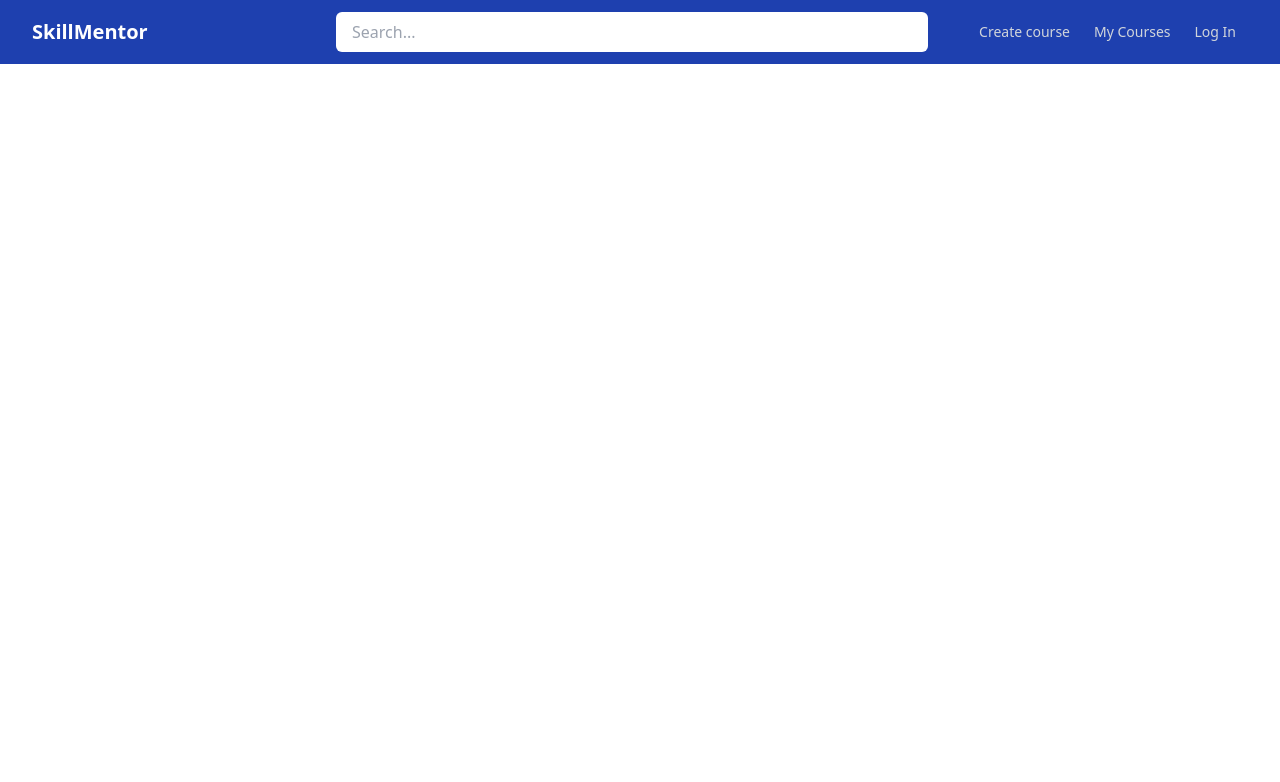
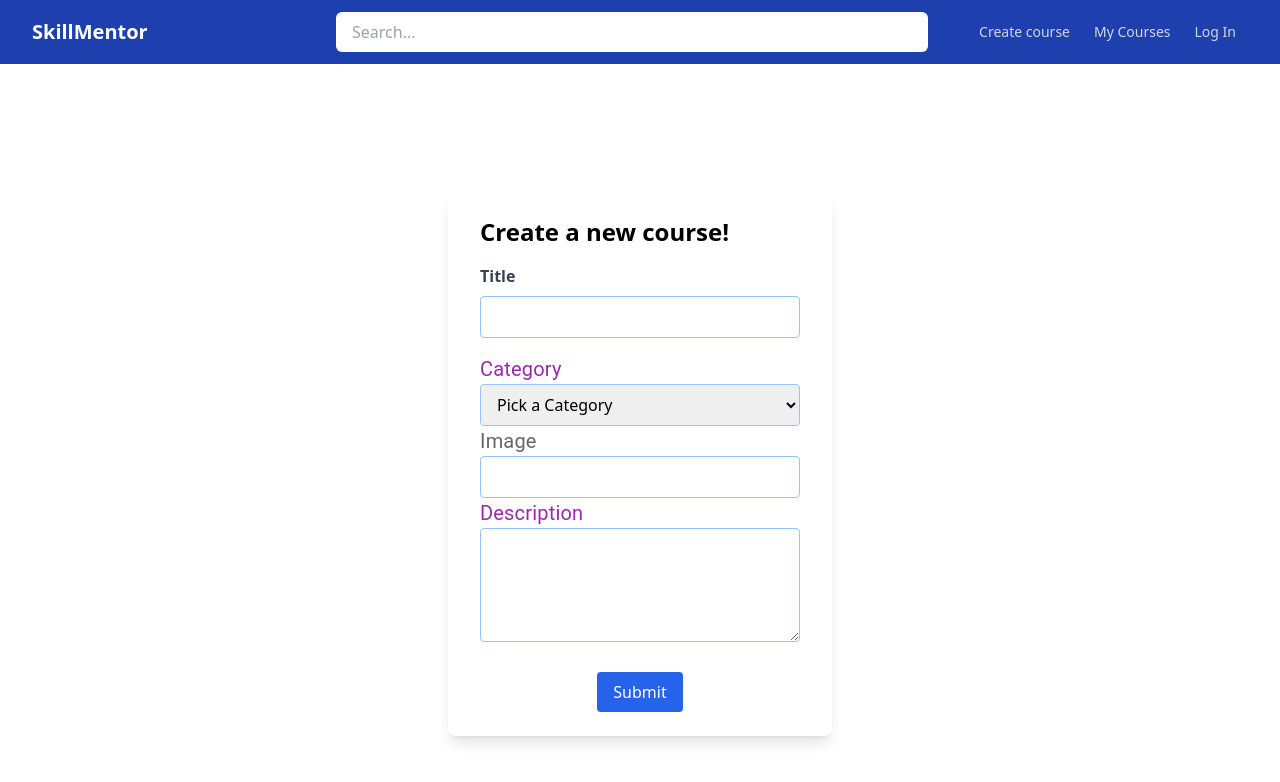
Before and after one commit to pepelacon/capstone_project, a React (Create React App) app in the folder client/: page /create_course in a window 1280 px wide. Shown: the top 782 px of the page. Built offline with nearby package versions, Linux system fonts and the light colour scheme.

Commit message:
add registration to backend

```diff
--- a/client/package.json
+++ b/client/package.json
@@ -10,11 +10,13 @@
     "@testing-library/jest-dom": "^5.16.5",
     "@testing-library/react": "^13.4.0",
     "@testing-library/user-event": "^13.5.0",
+    "formik": "^2.2.9",
     "react": "^18.2.0",
     "react-dom": "^18.2.0",
     "react-router-dom": "^6.11.1",
     "react-scripts": "5.0.1",
-    "web-vitals": "^2.1.4"
+    "web-vitals": "^2.1.4",
+    "yup": "^1.1.1"
   },
   "scripts": {
     "start": "react-scripts start",
--- a/client/src/App.js
+++ b/client/src/App.js
@@ -1,22 +1,27 @@
-import React, { useState, useEffect } from 'react';
+import React, { useState, useEffect, useMemo } from 'react';
 import { Route, Routes } from 'react-router-dom';
-// import { BrowserRouter as Router, Route } from 'react-router-dom';
 import CourseContainer from './components/CourseContainer';
 import Navbar from './components/Navbar';
 import UserProfile from './components/UserProfile';
-// import SignUp from './components/SignUp';
-// import SignOut from './components/SignOut';
+import CreateCourseForm from './components/CreateCourseForm';
+import { UserContext } from './UserContext';
+
 
 function App() {
-    const [userId, setUserId] = useState()
+    const [userId, setUserId] = useState(null)
+    const value = useMemo(() => ({ userId, setUserId }), [userId, setUserId])
 
+    console.log(userId);
     return (
         <main>
             <Navbar />
+            <UserContext.Provider value={ value }>
                 <Routes>
-            <Route path="/profile" element={<UserProfile />}/>
                     <Route path="/" element={<CourseContainer />} />
+                    <Route path="/profile" element={<UserProfile />} />
+                    <Route path="/create_course" element={<CreateCourseForm />} />
                 </Routes>
+            </UserContext.Provider>
         </main>
     );
 }
--- /dev/null
+++ b/client/src/UserContext.js
@@ -0,0 +1,3 @@
+import { createContext } from "react";
+
+export const UserContext = createContext(null)
--- a/client/src/components/CourseCard.js
+++ b/client/src/components/CourseCard.js
@@ -12,7 +12,6 @@ import { CardActionArea } from '@mui/material';
 export default function CourseCard (course) {
 const { id, title, category, description, picture, average_rating } = course
 const roundedRating = Math.round(average_rating * 2) / 2
-console.log(roundedRating);
     return (
 
         <Box
@@ -25,7 +24,7 @@ console.log(roundedRating);
                     <CardActionArea>
                         <CardMedia
                             component="img"
-                        height="140"
+                            height="100"
                             image={picture}
                             alt={title}
                         />
--- /dev/null
+++ b/client/src/components/CreateCourseForm.js
@@ -0,0 +1,148 @@
+import React from 'react'
+import { useNavigate } from 'react-router-dom'
+import { useState } from 'react'
+import { useFormik } from "formik"
+import * as yup from "yup"
+import Box from '@mui/material/Box';
+import { createTheme, ThemeProvider } from '@mui/material/styles';
+import { blue } from '@mui/material/colors';
+import { Link } from "react-router-dom"
+import { useAuth0 } from '@auth0/auth0-react'
+import { Button, Card, CardActions, CardContent, Typography } from '@mui/material';
+
+function CreateCourseForm({userId, setToggle, toggle, allFriends}) {
+  const navigate = useNavigate();
+  const formSchema = yup.object().shape({
+    title: yup.string().required("Must enter a title"),
+    budget: yup.number().positive()
+  })
+
+  const formik = useFormik({
+    initialValues: {
+      title:'',
+      category:'',
+      picture:'',
+      description:'',
+      instructor_id: userId,
+    },
+    validationSchema: formSchema,
+    onSubmit: (values) => {
+      fetch("/course", {
+        method: "POST",
+        headers: {
+          "Content-Type": "application/json",
+        },
+        body: JSON.stringify(values, null, 2),
+      }).then((res) => {
+        if(res.ok) {
+          res.json().then(post => {
+            setToggle(!toggle)
+            navigate(`/`)
+          })
+        }
+      })
+    },
+  })
+
+  const [state, setState] = useState(true)
+  const { user } = useAuth0();
+  const [alignment, setAlignment] = useState('your posts');
+
+  const handleList = (newAlignment) => {
+      setAlignment(newAlignment);
+      setState(!state)
+  };
+
+  const theme = createTheme({
+    palette: {
+      primary: {
+        main: blue[800],
+      },
+    //   secondary: {
+    //     main: '#5c6f59',
+    //   },
+    //   third: {
+    //     main: '#757269',
+    //   },
+    },
+  });
+
+  return (
+
+
+    <div className="flex items-center justify-center h-screen" >
+      <div className="w-96 bg-blue shadow-lg rounded-lg px-8 py-6">
+        <h2 className="text-2xl font-bold mb-4">Create a new course!</h2>
+        <form onSubmit={formik.handleSubmit} onReset={formik.handleReset}>
+            <div className="mb-4">
+                <label htmlFor="title" className="block text-gray-700 font-semibold mb-2">
+                    Title
+                </label>
+                <input
+                    type="text"
+                    id="title"
+                    name="title"
+                    value={formik.values.title}
+                    onChange={formik.handleChange}
+                    className="w-full px-3 py-2 border border-blue-300 rounded focus:outline-none focus:border-blue-500"
+                />
+            </div>
+                <Typography id='silly-forms' sx={{ fontSize: 20 }} color="secondary">
+                    Category
+                </Typography>
+                <select
+                    id="silly-forms"
+                    name="category"
+                    onChange={formik.handleChange}
+                    value={formik.values.category}
+                    className="w-full px-3 py-2 border border-blue-300 rounded focus:outline-none focus:border-blue-500"
+                >
+                    <option value="">Pick a Category</option>
+                    <option value="Develompment">Develompment</option>
+                    <option value="Business">Business</option>
+                    <option value="Finance">Finance</option>
+                    <option value="Design">Design</option>
+                    <option value="IT&Software">IT&Software</option>
+                    <option value="Marketing">Marketing</option>
+                    <option value="Health & firness">Health & firness</option>
+                    <option value="Music">Music</option>
+                    <option value="Lifestyle">Lifestyle</option>
+                </select>
+
+                <Typography id='silly-forms' sx={{ fontSize: 20 }} color="text.secondary">
+                    Image
+                </Typography>
+                <input
+                    type='text'
+                    name='image'
+                    value={formik.values.image}
+                    onChange={formik.handleChange}
+                    className="w-full px-3 py-2 border border-blue-300 rounded focus:outline-none focus:border-blue-500"
+                />
+                <Typography id='silly-forms' sx={{ fontSize: 20 }} color="secondary">
+                    Description
+                </Typography>
+                <textarea
+                    type='text'
+                    rows='4'
+                    cols='50'
+                    name='description'
+                    value={formik.values.description}
+                    onChange={formik.handleChange}
+                    className="w-full px-3 py-2 border border-blue-300 rounded focus:outline-none focus:border-blue-500"
+                />
+                <div className="flex justify-center mt-6">
+                <button
+                type="submit"
+                className="px-4 py-2 bg-blue-600 text-white rounded hover:bg-blue-500"
+                >
+                Submit
+                </button>
+            </div>
+            </form>
+        </div>
+        </div>
+  )
+}
+
+export default CreateCourseForm
--- a/client/src/components/Navbar.js
+++ b/client/src/components/Navbar.js
@@ -31,7 +31,7 @@ function handleChange(e) {
                 <input className="w-full bg-white text-gray-800 rounded-md px-4 py-2 mr-4 focus:outline-none" type="text" placeholder="Search..." onChange={handleChange} />
             </div>
             <div className="flex items-center justify-end w-1/4">
-                <Link to="#" className="text-gray-300 hover:bg-blue-700 px-3 py-2 rounded-md text-sm font-medium">Create course</Link>
+                <Link to="/create_course" className="text-gray-300 hover:bg-blue-700 px-3 py-2 rounded-md text-sm font-medium">Create course</Link>
                 <Link to="#" className="text-gray-300 hover:bg-blue-700 px-3 py-2 rounded-md text-sm font-medium">My Courses</Link>
                 <a href="#" className="text-gray-300 hover:bg-blue-700 px-3 py-2 rounded-md text-sm font-medium">{!isAuthenticated ? <SignUp /> : <SignOut />}</a>
             </div>
--- a/client/src/components/UserProfile.js
+++ b/client/src/components/UserProfile.js
@@ -1,17 +1,42 @@
 import { useAuth0 } from '@auth0/auth0-react'
-import { useEffect, useState } from 'react'
-
-import { Link } from "react-router-dom"
-// import { createTheme, ThemeProvider } from '@mui/material/styles';
-// import { amber } from '@mui/material/colors';
+import { useEffect, useState, useContext } from 'react'
+import { UserContext } from '../UserContext'
 
 
 
-const UserProfile = ({setUserId, userId}) => {
 
+
+
+const UserProfile = () => {
+    const { userId, setUserId } = useContext(UserContext)
     const { user, isAuthenticated, isLoading } = useAuth0();
 
-    console.log(user);
+
+    useEffect(() => {
+        async function createUser() {
+            try {
+                const response = await fetch('/profile', {
+                    method: 'POST',
+                    headers: {
+                    'Content-Type': 'application/json'
+                    },
+                    body: JSON.stringify({
+                        name: user.name,
+                        email: user.email,
+                        nickname: user.nickname,
+                        avatar: user.picture
+                    })
+            });
+                const data = await response.json();
+                setUserId(data.id);
+            } catch (error) {
+                console.error(error);
+            }
+        }
+        if (user && !userId) {
+            createUser();
+        }
+        }, [user]);
 
     if(isLoading){
         return <div>Loading!</div>
```
Also changed, not shown: client/requirements.txt (added), 2 other files (tests, documents, lock files or other folders). Lines whose indentation alone changed are shown as unchanged.
